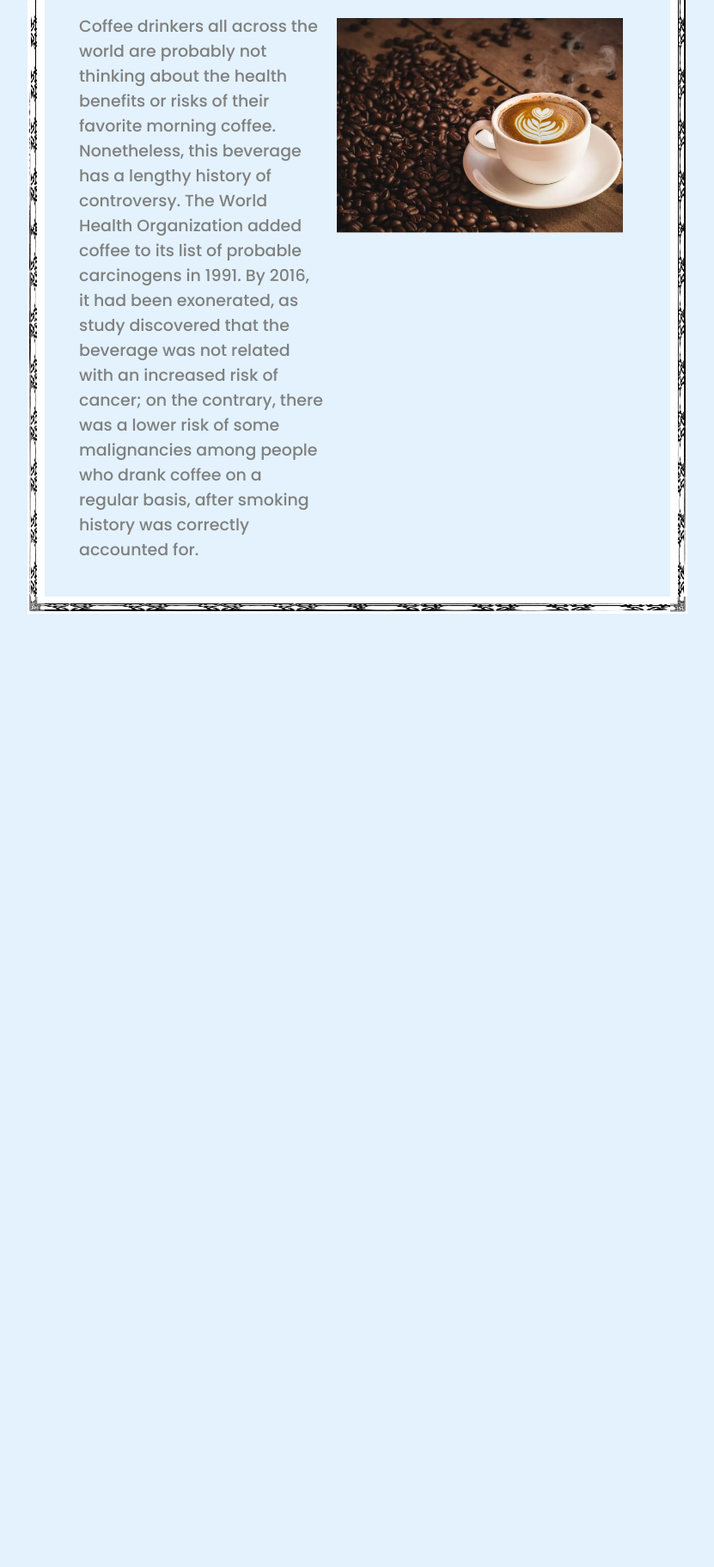
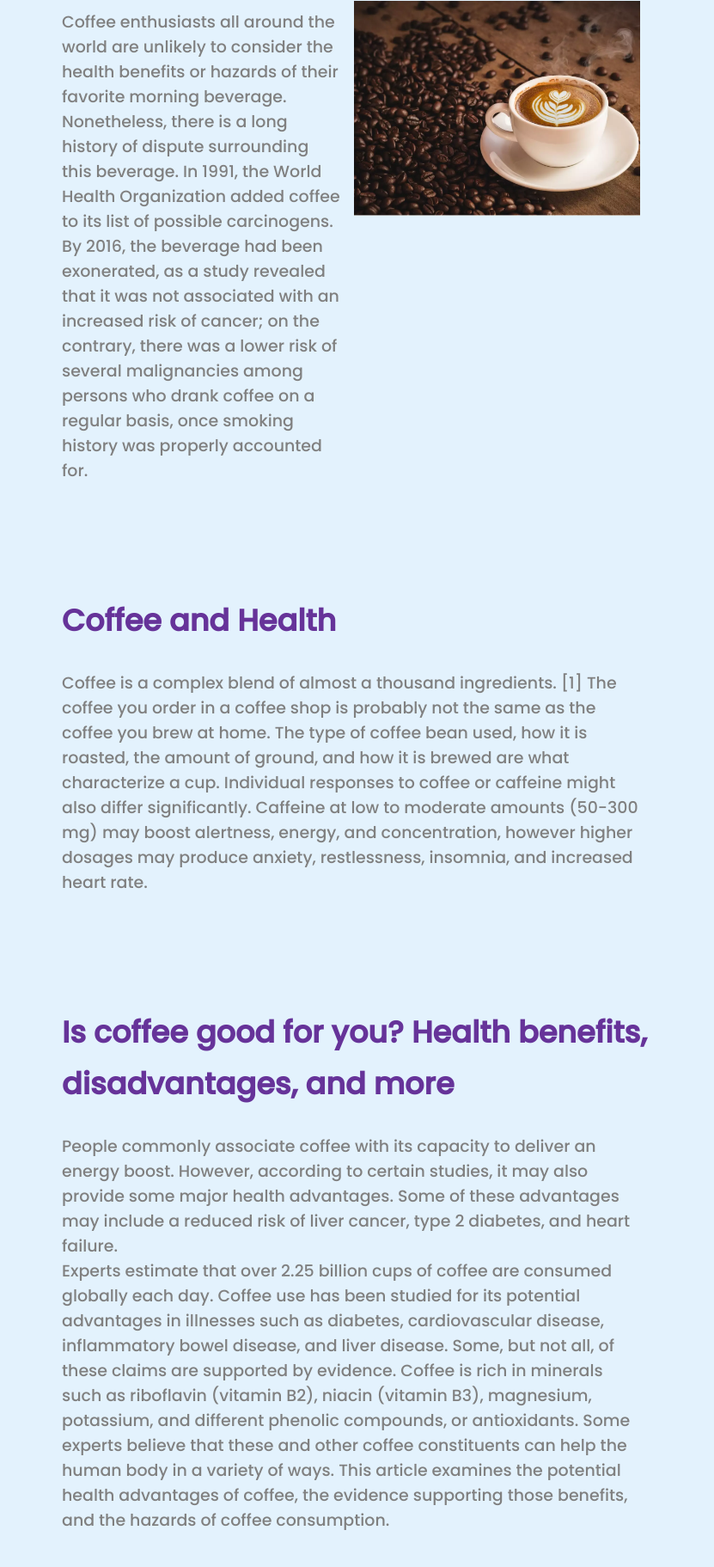
Before and after one commit to Froillan123/My-own-website, a plain HTML site: page index.html in a window 1280 px wide. Shown: the part 295-2118 px from the top of the page at 86% size, without its empty margins (224-1055 px from the left). Before the commit the page ends 1009 px from the top, so only its background shows below. Drawn offline with nearby package versions, Linux system fonts and the light colour scheme.

Commit message:
3rd commit

```diff
--- a/JS/main.js
+++ b/JS/main.js
@@ -10,4 +10,4 @@ menuBtns.forEach(menuBtn => {
 
 overlay.addEventListener("click", () => {
     navBar.classList.remove("open");
-})
+});
--- a/css/style.css
+++ b/css/style.css
@@ -45,7 +45,7 @@ nav .sidebar{
     position: fixed;
     top: 0;
     left: -100%;
-    background-color: #fff;
+    background-color: rgb(240, 218, 189);
     height: 100%;
     width: 260px;
     box-shadow: 0 5px 10px rgba(0, 0, 0, .1);
@@ -74,7 +74,7 @@ nav.open .sidebar{
     border-radius: 5px;
 }
 .lists .nav-link:hover{
-    background-color: #4070f4;
+    background-color: #3caa3c;
 }
 .nav-link .icon{
     margin-right: 15px;
@@ -122,9 +122,6 @@ nav.open ~ .overlay{
     padding: 40px;
     width: 60%;
     margin: 3rem auto 0 auto;
-    border: 20px solid;
-    border-image-source: url(../img/border1.jpg);
-    border-image-slice: 100;
 }
 .content img{
     height: 250px;
@@ -134,7 +131,7 @@ nav.open ~ .overlay{
 .content h2{
     color: greenyellow;
     margin-bottom: 30px;
-    font-size: 30px;
+    font-size: 40px;
 }
 .content p{
     color: grey;
@@ -142,13 +139,17 @@ nav.open ~ .overlay{
     font-weight: 500;
     font-size: 19px;
 }
+span{
+    color: rebeccapurple;
+    font-size: 35px;
+}
 @media screen and (max-width:700px){
     .content{
         width: 100%;
         margin:0px;
         background-color: white;
         justify-content: space-around;
-        display: flex;
+        display: grid;
     }
     .content img{
         height: 0px;
@@ -165,4 +166,7 @@ nav.open ~ .overlay{
         margin-left: -30px;
         margin-bottom: 10px;
     }
+    span{
+        font-size: 25px;
+    }
 }
--- a/index.html
+++ b/index.html
@@ -74,14 +74,30 @@
     <div class="title">
         <h1>The Nutrition Source</h1>
     </div>
+    <!-- main content -->
     <div class="content">
         <div class="text">
             <h2>Coffee</h2>
-            <p>Coffee drinkers all across the world are probably not thinking about the health benefits or risks of their favorite morning coffee. Nonetheless, this beverage has a lengthy history of controversy. The World Health Organization added coffee to its list of probable carcinogens in 1991. By 2016, it had been exonerated, as study discovered that the beverage was not related with an increased risk of cancer; on the contrary, there was a lower risk of some malignancies among people who drank coffee on a regular basis, after smoking history was correctly accounted for.
+            <p>Coffee enthusiasts all around the world are unlikely to consider the health benefits or hazards of their favorite morning beverage. Nonetheless, there is a long history of dispute surrounding this beverage. In 1991, the World Health Organization added coffee to its list of possible carcinogens. By 2016, the beverage had been exonerated, as a study revealed that it was not associated with an increased risk of cancer; on the contrary, there was a lower risk of several malignancies among persons who drank coffee on a regular basis, once smoking history was properly accounted for.
         </div>
         <img src="img/picture1.jpg">
     </p>
     </div>
+    <div class="content">
+        <div class="text">
+        <h2><span>Coffee and Health</span></h2>
+            <p>Coffee is a complex blend of almost a thousand ingredients. [1] The coffee you order in a coffee shop is probably not the same as the coffee you brew at home. The type of coffee bean used, how it is roasted, the amount of ground, and how it is brewed are what characterize a cup. Individual responses to coffee or caffeine might also differ significantly. Caffeine at low to moderate amounts (50-300 mg) may boost alertness, energy, and concentration, however higher dosages may produce anxiety, restlessness, insomnia, and increased heart rate.</p>
+        </div>
+    </div>
+    <div class="content">
+        <div class="text">
+            <h2><span>Is coffee good for you? Health benefits, disadvantages, and more</span></h2>
+            <p>People commonly associate coffee with its capacity to deliver an energy boost. However, according to certain studies, it may also provide some major health advantages. Some of these advantages may include a reduced risk of liver cancer, type 2 diabetes, and heart failure.</p>
+            <p>Experts estimate that over 2.25 billion cups of coffee are consumed globally each day. Coffee use has been studied for its potential advantages in illnesses such as diabetes, cardiovascular disease, inflammatory bowel disease, and liver disease. Some, but not all, of these claims are supported by evidence.
+
+                Coffee is rich in minerals such as riboflavin (vitamin B2), niacin (vitamin B3), magnesium, potassium, and different phenolic compounds, or antioxidants. Some experts believe that these and other coffee constituents can help the human body in a variety of ways. This article examines the potential health advantages of coffee, the evidence supporting those benefits, and the hazards of coffee consumption.</p>
+        </div>
+    </div>
     <script src="../My-own-website/JS/main.js"></script>
 </body>
 </html>
```
